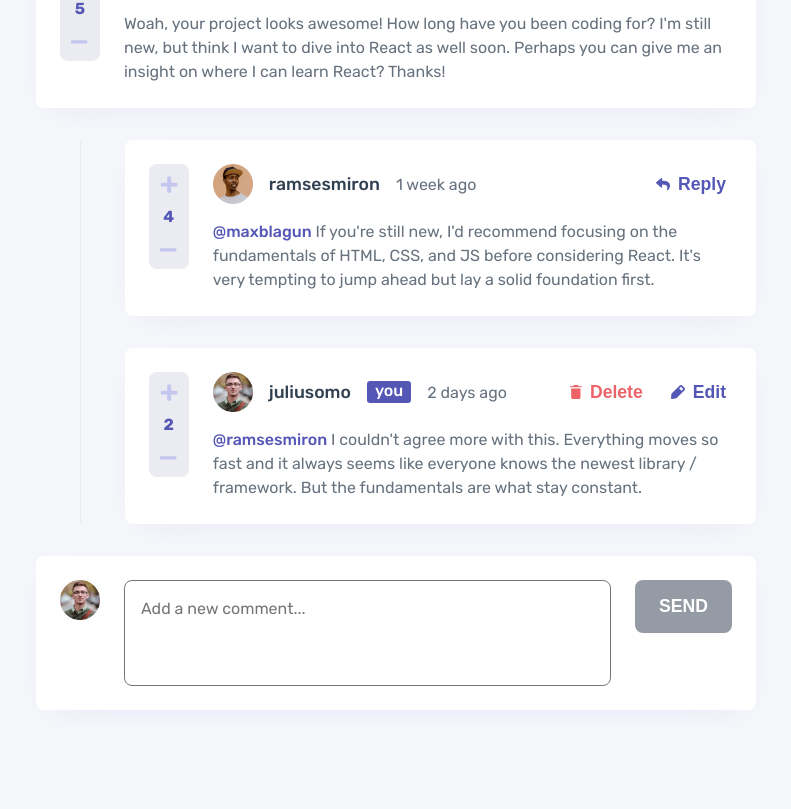
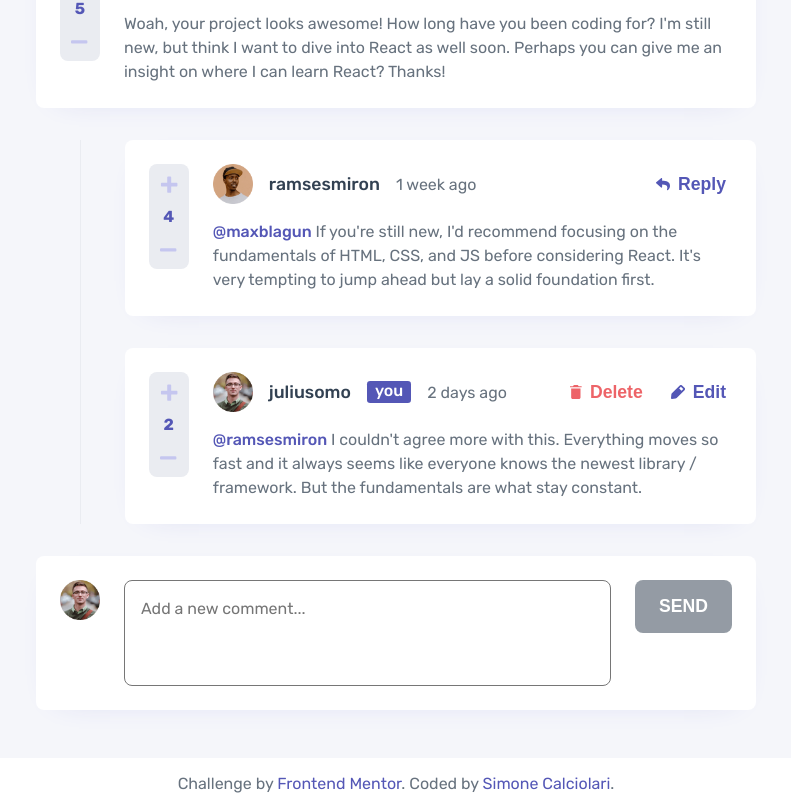
Before and after one commit to simoneclr/fm-comments-section, a React (Create React App) app: page / in a window 1280 px wide. Shown: the part 308-1117 px from the top of the page, without its empty margins (244-1035 px from the left). Before the commit the page ends 1034 px from the top, so only its background shows below. Built offline with nearby package versions, Linux system fonts and the light colour scheme.

Commit message:
Add footer

```diff
--- a/src/App.js
+++ b/src/App.js
@@ -1,11 +1,14 @@
 import React from 'react';
 
 import CommentsDashboard from './views/comments/CommentsDashboard';
+import Footer from './components/Footer';
 
 function App() {
   return (
     <div className='app'>
       <CommentsDashboard/>
+
+      <Footer/>
     </div>
 
   )
--- /dev/null
+++ b/src/components/Footer.js
@@ -0,0 +1,15 @@
+import React from "react";
+
+// Displays the footer
+function Footer() {
+	return (
+		<footer>
+			<div class="attribution">
+				Challenge by <a href="https://www.frontendmentor.io?ref=challenge" target="_blank">Frontend Mentor</a>.
+				Coded by <a href="https://github.com/simoneclr" target="_blank">Simone Calciolari</a>.
+			</div>
+		</footer>
+	)
+}
+
+export default Footer
--- a/src/index.css
+++ b/src/index.css
@@ -47,6 +47,9 @@ body.modal-open {
 .app {
 	min-height: 100vh;
 
+	display: flex;
+	flex-direction: column;
+	align-items: center;
 }
 
 /* SHARED */
@@ -107,6 +110,7 @@ body.modal-open {
 /* COMMENTS */
 
 .comments-dashboard {
+	flex-grow: 1;
 	width: 90%;
 	max-width: 720px;
 	padding: 1rem 0;
@@ -348,3 +352,25 @@ body.modal-open {
 	font-size: 1em;
 	padding: 1rem;
 }
+
+/* Footer */
+footer {
+	width: 100%;
+	background-color: var(--white);
+	text-align: center;
+	padding: 1rem;
+	margin-top: 2rem;
+}
+
+footer a {
+	text-decoration: none;
+	color: var(--moderate-blue);
+}
+
+footer a:hover {
+	text-decoration: underline;
+}
+
+footer a:active {
+	color: var(--dark-blue);
+}
```
